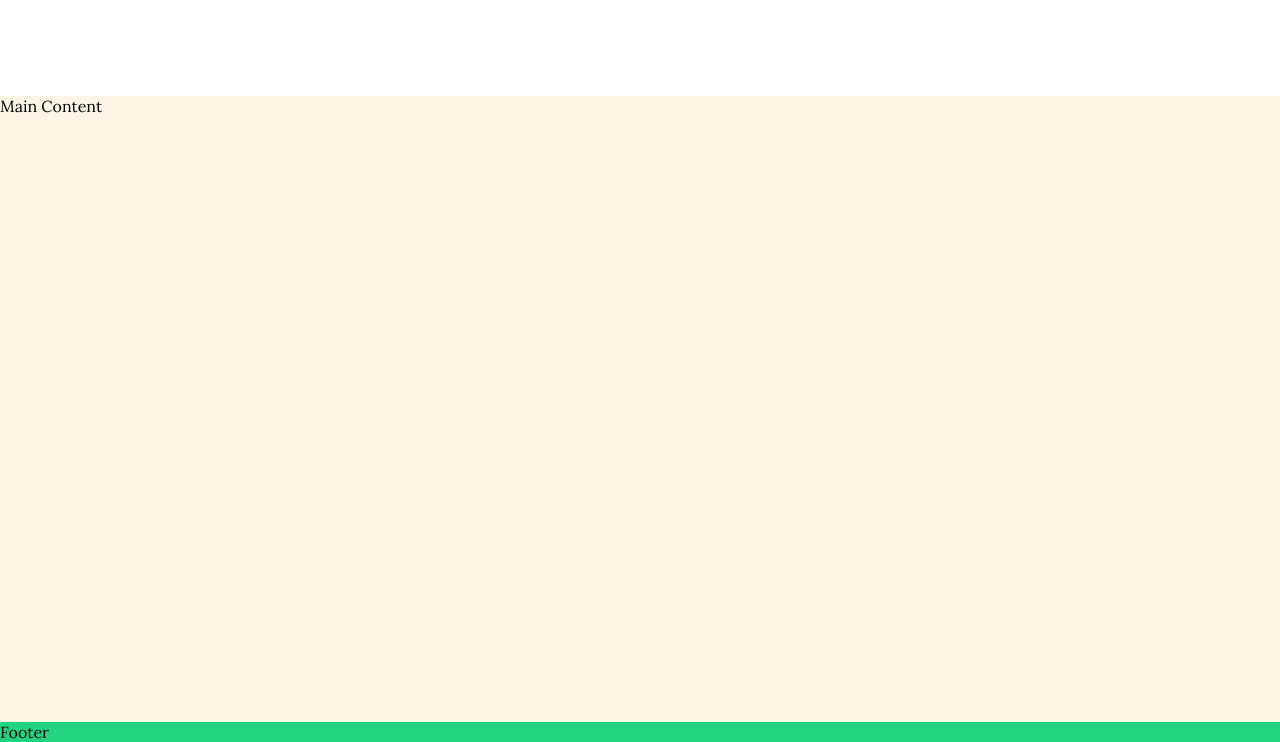
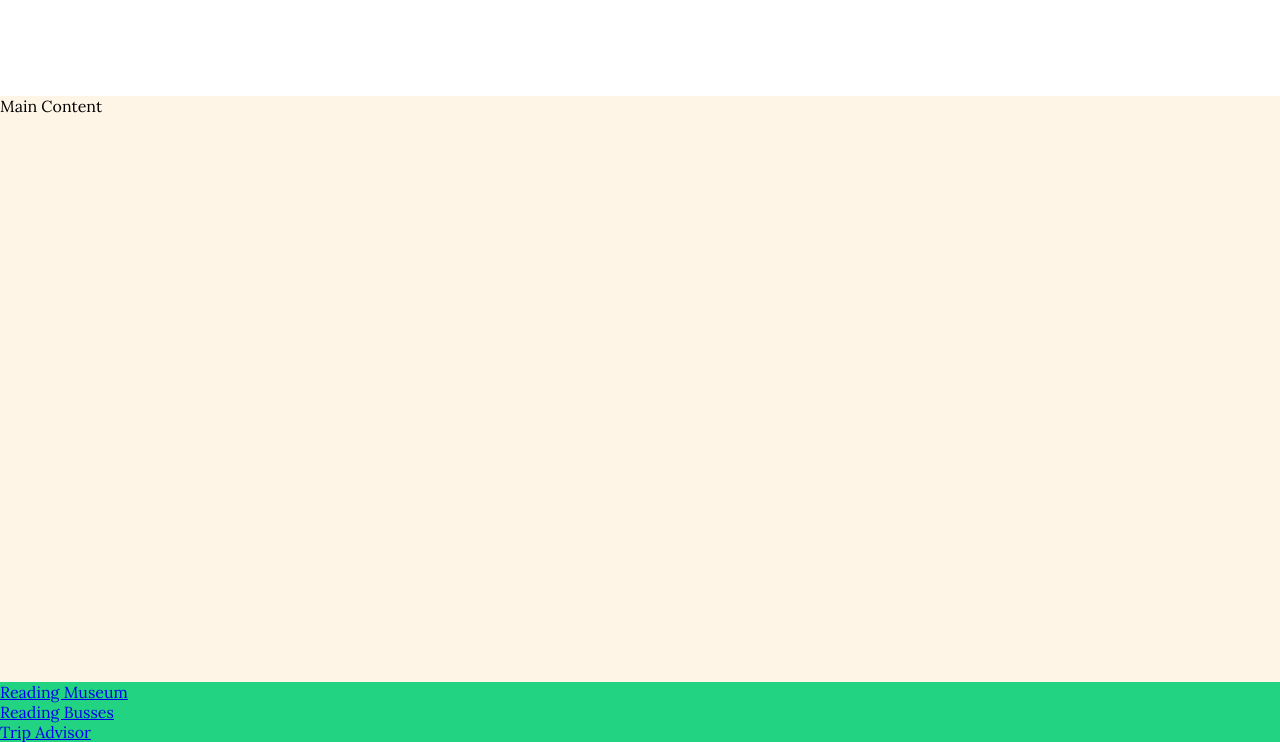
Before and after one commit to ewradcliffe/Project-1, a plain HTML site: page index.html in a window 1280 px wide. Shown: the part 58-800 px from the top of the page. Drawn offline with Linux system fonts and the light colour scheme; a web font is replaced by a local one.

Commit message:
Added Social media links.

```diff
--- a/index.html
+++ b/index.html
@@ -38,7 +38,22 @@
     </main>
     <footer>
         <!--Footer-->
-        Footer
+
+        <!--Social Media Links-->
+        <ul>
+            <li>
+                <a href="https://www.readingmuseum.org.uk/" target="_blank" rel="noopener"
+                aria-label="Visit the Reading Museum humepage (opens in a new tab)"">Reading Museum</a>
+            </li>
+            <li>
+                <a href="https://www.reading-buses.co.uk/" target="_blank" rel="noopener"
+                aria-label="Visit the Reading Busses humepage (opens in a new tab)"">Reading Busses</a>
+            </li>
+            <li>
+                <a href="https://www.tripadvisor.co.uk/" target="_blank" rel="noopener"
+                aria-label="Visit the Trip Advisor humepage (opens in a new tab)"">Trip Advisor</a>
+            </li>
+        </ul>
     </footer>
 
 </body>
```
